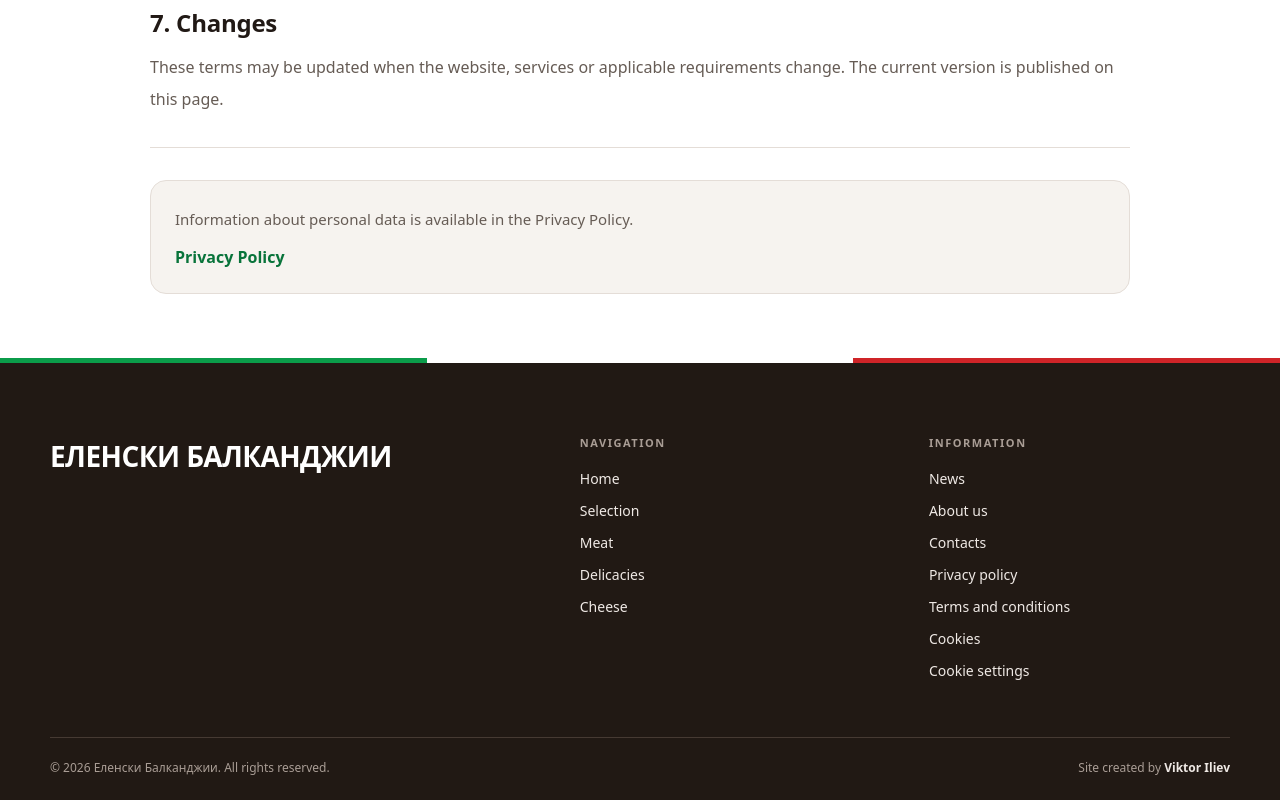
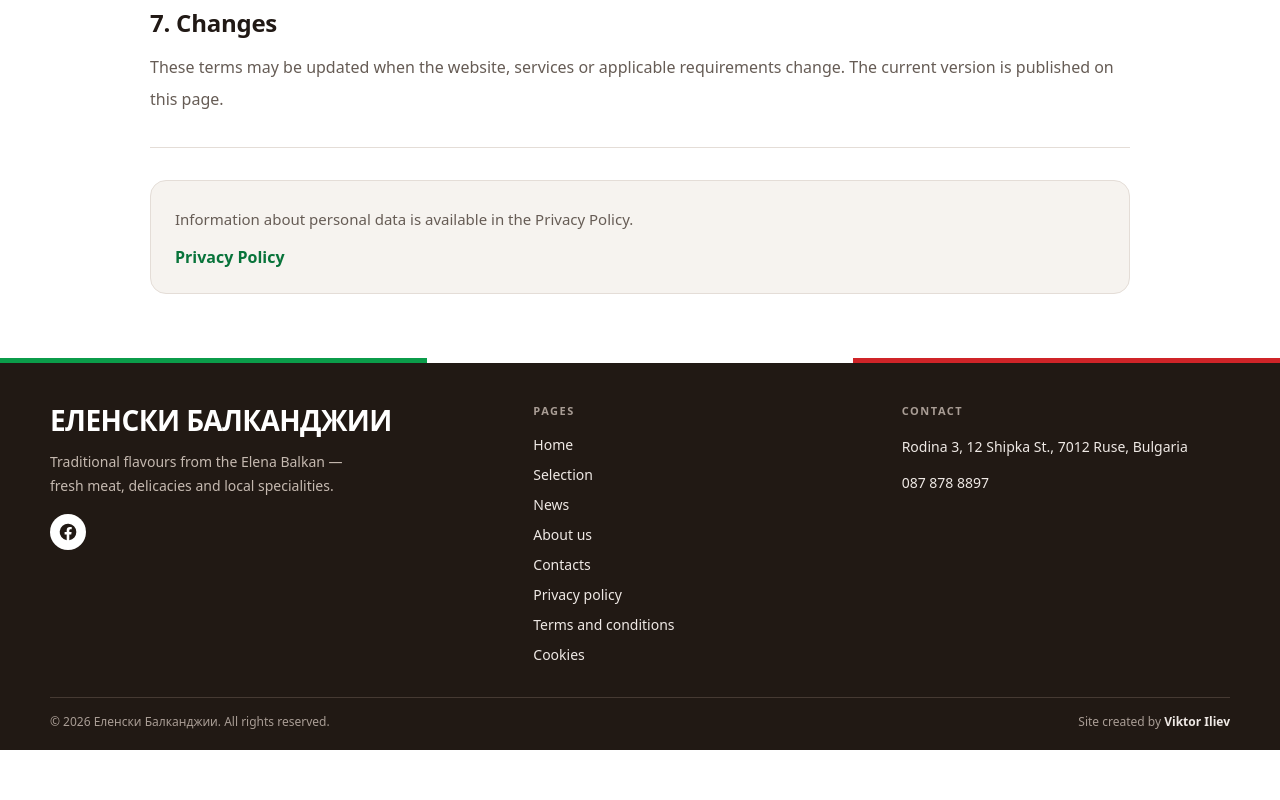
Before and after one commit to viktor132607/ElenskiBalkandzii.Client, a Next.js app: page /en/terms in a window 1280 px wide. Shown: the part 1522-2322 px from the top of the page. After the commit the page ends 2272 px from the top, so only its background shows below. Built offline with nearby package versions, Linux system fonts and the light colour scheme; no server answers.

Commit message:
Compact footer, consolidate cookie access and remove category numbering

```diff
--- a/src/components/Footer.tsx
+++ b/src/components/Footer.tsx
@@ -3,11 +3,10 @@
 import Link from "next/link";
 import { useSiteContent } from "@/components/ContentProvider";
 import { useLanguage } from "@/components/LanguageProvider";
-import { CookieSettingsButton } from "@/components/CookieConsent";
 
 export default function Footer() {
   const { language } = useLanguage();
-  const categories = useSiteContent()[language].products.categories.filter(category => category.visible);
+  const { contact } = useSiteContent()[language];
   const localizedHref = (href: string) => {
     const [path, hash] = href.split("#");
     const localizedPath = language === "en"
@@ -18,8 +17,8 @@ export default function Footer() {
   };
 
   const t = language === "bg" ? {
-    nav: "Навигация",
-    info: "Информация",
+    nav: "Страници",
+    info: "Контакти",
     home: "Начало",
     products: "Асортимент",
     news: "Новини",
@@ -31,11 +30,12 @@ export default function Footer() {
     privacy: "Политика за поверителност",
     terms: "Общи условия",
     cookies: "Бисквитки",
+    facebook: "Facebook страницата на Еленски Балканджии",
     rights: "Всички права запазени.",
     createdBy: "Сайтът е създаден от",
   } : {
-    nav: "Navigation",
-    info: "Information",
+    nav: "Pages",
+    info: "Contact",
     home: "Home",
     products: "Selection",
     news: "News",
@@ -47,33 +47,44 @@ export default function Footer() {
     privacy: "Privacy policy",
     terms: "Terms and conditions",
     cookies: "Cookies",
+    facebook: "Elenski Balkandzhii on Facebook",
     rights: "All rights reserved.",
     createdBy: "Site created by",
   };
 
   return (
-    <footer className="bg-[#211914] pb-6 text-white">
+    <footer className="bg-[#211914] pb-5 text-white">
       <div className="h-[5px] bg-[linear-gradient(90deg,#0b9c4a_0_33.333%,#fff_33.333%_66.666%,#cf2428_66.666%_100%)]" aria-hidden="true" />
-      <div className="mx-auto grid w-[min(1180px,calc(100%_-_40px))] grid-cols-[1.6fr_1fr_1fr] gap-12 pt-[72px] max-[1100px]:grid-cols-[1.3fr_1fr_1fr] max-[1100px]:gap-8 max-[820px]:grid-cols-2 max-[820px]:gap-[34px] max-[620px]:w-[min(1180px,calc(100%_-_32px))] max-[620px]:grid-cols-1 max-[620px]:pt-14">
-        <div className="max-[820px]:col-span-2 max-[620px]:col-span-1"><Link href={localizedHref("/")} className="inline-block text-[28px] font-black uppercase tracking-[-0.02em] hover:text-white" aria-label={language === "bg" ? "Еленски Балканджии — Начало" : "Elenski Balkandzhii — Home"}>Еленски Балканджии</Link></div>
+      <div className="mx-auto grid w-[min(1180px,calc(100%_-_40px))] grid-cols-[1.35fr_1fr_1fr] gap-10 pt-10 max-[900px]:gap-6 max-[700px]:grid-cols-2 max-[620px]:w-[min(1180px,calc(100%_-_32px))] max-[620px]:grid-cols-1 max-[620px]:gap-8">
+        <div className="max-[700px]:col-span-2 max-[620px]:col-span-1">
+          <Link href={localizedHref("/")} className="inline-block text-[clamp(20px,2.3vw,28px)] font-black uppercase leading-tight tracking-[-0.02em] hover:text-white" aria-label={language === "bg" ? "Еленски Балканджии — Начало" : "Elenski Balkandzhii — Home"}>Еленски Балканджии</Link>
+          <p className="mt-3 max-w-[300px] text-sm leading-6 text-[#c5b9b0]">{language === "bg" ? "Традиционни вкусове от Еленския Балкан — прясно месо, мезета и местни специалитети." : "Traditional flavours from the Elena Balkan — fresh meat, delicacies and local specialities."}</p>
+          <a href="https://www.facebook.com/100057496117481/" target="_blank" rel="noopener noreferrer" aria-label={t.facebook} title={t.facebook} className="mt-4 inline-flex h-9 w-9 items-center justify-center rounded-full bg-white text-[#211914] transition-colors hover:bg-[#e6bd7e] focus-visible:outline focus-visible:outline-2 focus-visible:outline-offset-2 focus-visible:outline-white">
+            <svg aria-hidden="true" viewBox="0 0 24 24" className="h-5 w-5 fill-current"><path d="M22 12a10 10 0 1 0-11.56 9.88v-6.99H7.9V12h2.54V9.8c0-2.51 1.5-3.9 3.77-3.9 1.1 0 2.24.2 2.24.2v2.46h-1.26c-1.24 0-1.63.77-1.63 1.56V12h2.78l-.45 2.89h-2.33v6.99A10 10 0 0 0 22 12Z" /></svg>
+          </a>
+        </div>
         <nav aria-label={language === "bg" ? "Навигация във футъра" : "Footer navigation"}>
-          <div className="mb-[18px] text-[11px] font-extrabold uppercase tracking-[0.14em] text-[#a99d95]">{t.nav}</div>
-          <div className="grid gap-3 text-sm text-[#efe9e5]"><Link className="hover:text-white" href={localizedHref("/")}>{t.home}</Link><Link className="hover:text-white" href={localizedHref("/products")}>{t.products}</Link>{categories.map(category => <Link key={category.id} className="hover:text-white" href={localizedHref(`/products#${category.id}`)}>{category.title}</Link>)}</div>
-        </nav>
-        <nav aria-label={language === "bg" ? "Информационни страници" : "Information pages"}>
-          <div className="mb-[18px] text-[11px] font-extrabold uppercase tracking-[0.14em] text-[#a99d95]">{t.info}</div>
-          <div className="grid gap-3 text-sm text-[#efe9e5]">
+          <div className="mb-4 text-[11px] font-extrabold uppercase tracking-[0.14em] text-[#a99d95]">{t.nav}</div>
+          <div className="grid gap-2.5 text-sm text-[#efe9e5]">
+            <Link className="hover:text-white" href={localizedHref("/")}>{t.home}</Link>
+            <Link className="hover:text-white" href={localizedHref("/products")}>{t.products}</Link>
             <Link className="hover:text-white" href={localizedHref("/news")}>{t.news}</Link>
             <Link className="hover:text-white" href={localizedHref("/about")}>{t.about}</Link>
             <Link className="hover:text-white" href={localizedHref("/contact")}>{t.contacts}</Link>
             <Link className="hover:text-white" href={localizedHref("/privacy")}>{t.privacy}</Link>
             <Link className="hover:text-white" href={localizedHref("/terms")}>{t.terms}</Link>
             <Link className="hover:text-white" href={localizedHref("/cookies")}>{t.cookies}</Link>
-            <CookieSettingsButton className="text-left hover:text-white" />
           </div>
         </nav>
+        <div>
+          <div className="mb-4 text-[11px] font-extrabold uppercase tracking-[0.14em] text-[#a99d95]">{t.info}</div>
+          <address className="grid gap-3 text-sm not-italic leading-6 text-[#efe9e5]">
+            <a href="https://www.google.com/maps/search/?api=1&query=%D1%83%D0%BB.+%D0%A8%D0%B8%D0%BF%D0%BA%D0%B0+12%2C+%D0%A0%D1%83%D1%81%D0%B5" target="_blank" rel="noopener noreferrer" className="hover:text-white">{contact.address}</a>
+            <a href={`tel:${contact.phone.replace(/[^+\d]/g, "")}`} className="hover:text-white">{contact.phone}</a>
+          </address>
+        </div>
       </div>
-      <div className="mx-auto mt-14 flex w-[min(1180px,calc(100%_-_40px))] flex-col gap-2 border-t border-[#463a33] pt-[22px] text-xs text-[#a99d95] sm:flex-row sm:items-center sm:justify-between max-[620px]:mt-[38px] max-[620px]:w-[min(1180px,calc(100%_-_32px))]">
+      <div className="mx-auto mt-8 flex w-[min(1180px,calc(100%_-_40px))] flex-col gap-2 border-t border-[#463a33] pt-4 text-xs text-[#a99d95] sm:flex-row sm:items-center sm:justify-between max-[620px]:w-[min(1180px,calc(100%_-_32px))]">
         <span>© {new Date().getFullYear()} Еленски Балканджии. {t.rights}</span>
         <span>{t.createdBy} <a href="https://viktor-iliev.site/portfolio/" target="_blank" rel="noreferrer" className="font-bold text-[#efe9e5] hover:text-white hover:underline">Viktor Iliev</a></span>
       </div>
--- a/src/components/LegalPage.tsx
+++ b/src/components/LegalPage.tsx
@@ -15,7 +15,7 @@ const content = {
       sections: [
         ["1. Кой поддържа сайта и контакт", "Сайтът представя магазина „Еленски Балканджии“ в Русе. За въпроси относно обработването на данни използвайте адрес ул. „Шипка“ 12, ж.к. Родина 3, 7012 Русе или телефон 087 878 8897."],
         ["2. Какви данни се обработват", "Публичното разглеждане не изисква профил и формуляр с лични данни. Сайтът пази вашия избор за бисквитки. Хостингът и API могат да обработват технически данни за заявките, например IP адрес и време на достъп, за работа и сигурност на услугата. Само при „Приемам всички“ и конфигуриран Google Analytics се изпращат данни за посетените страници и видимите категории и продуктови карти."],
-        ["3. Защо и на какво основание", "Необходимите технически данни се използват за предоставяне и защита на сайта; предпочитанието за бисквитки пази вашия избор. Статистиката е незадължителна и се включва само въз основа на вашето съгласие, което можете да оттеглите чрез „Настройки на бисквитките“ в долната част на страницата. Отказът не ограничава достъпа до публичното съдържание."],
+        ["3. Защо и на какво основание", "Необходимите технически данни се използват за предоставяне и защита на сайта; предпочитанието за бисквитки пази вашия избор. Статистиката е незадължителна и се включва само въз основа на вашето съгласие, което можете да оттеглите чрез „Настройки на бисквитките“ на страницата „Бисквитки“. Отказът не ограничава достъпа до публичното съдържание."],
         ["4. Получатели и външно съдържание", "Сайтът се хоства в Render, а администраторското съдържание се поддържа чрез API и база данни. При съгласие може да се използва Google Analytics. Картата на Google се зарежда автоматично само при „Приемам всички“, а при друг избор — след натискане на „Зареди картата“. Видеа от YouTube или Vimeo се зареждат след натискане на „Пусни видеото“. При отваряне на външна връзка съответният доставчик обработва заявката по собствената си политика."],
         ["5. Срокове", "Изборът за бисквитки се пази 180 дни. Ако разрешите статистика, Google Analytics може да използва бисквитки _ga и _ga_* с обичаен срок до 2 години. Администраторският достъп се пази в sessionStorage за сесията на браузъра. За сроковете на техническите логове и данните при външните доставчици се прилагат техните настройки и политики."],
         ["6. Вашите права", "Според приложимите условия можете да поискате достъп, коригиране, изтриване, ограничаване или преносимост на данните и да възразите срещу обработване. Можете да оттеглите съгласието си по всяко време, без това да засяга обработването преди оттеглянето. За въпроси използвайте посочените контакти; жалба може да се подаде до Комисията за защита на личните данни (КЗЛД)."],
@@ -31,7 +31,7 @@ const content = {
       sections: [
         ["1. Website operator and contact", "This website presents the Elenski Balkandzhii store in Ruse. For questions about data processing, use the address 12 Shipka St., Rodina 3, 7012 Ruse, Bulgaria, or call 087 878 8897."],
         ["2. Data processed", "Browsing public pages does not require an account or a personal-data form. The website stores your cookie choice. The hosting provider and API may process request details such as IP address and access time to operate and secure the service. Only after ‘Accept all’, and if Google Analytics is configured, are page visits and visible category and product-card views sent for analytics."],
-        ["3. Purposes and legal basis", "Necessary technical data is used to provide and secure the website; the preference cookie remembers your choice. Analytics is optional and relies on your consent, which you can withdraw using ‘Cookie settings’ in the footer. Refusing analytics does not restrict access to public content."],
+        ["3. Purposes and legal basis", "Necessary technical data is used to provide and secure the website; the preference cookie remembers your choice. Analytics is optional and relies on your consent, which you can withdraw using ‘Cookie settings’ on the Cookies page. Refusing analytics does not restrict access to public content."],
         ["4. Recipients and external content", "The website is hosted on Render, while admin content is served by an API and database. With consent, Google Analytics may be used. The Google map loads automatically only after ‘Accept all’; otherwise it loads when you select ‘Load map’. YouTube or Vimeo videos load after you select ‘Play video’. Opening an external link sends a request to that service, whose own privacy policy applies."],
         ["5. Retention", "The cookie choice is kept for 180 days. If you allow analytics, Google Analytics may set _ga and _ga_* cookies with a typical lifetime of up to two years. Admin access is held in sessionStorage for the browser session. Technical log retention and data held by outside providers depend on their settings and policies."],
         ["6. Your rights", "Where applicable, you may request access, correction, erasure, restriction or portability of your data and object to processing. You can withdraw consent at any time without affecting prior processing. Use the contact details above for questions; you may lodge a complaint with Bulgaria's Commission for Personal Data Protection (CPDP)."],
@@ -87,7 +87,7 @@ const content = {
         ["1. Задължителни", "Бисквитката elenski_cookie_choice пази избора ви („само задължителни“, „приемам всички“ или „отказвам всички“) за 180 дни (SameSite=Lax, Secure при HTTPS). При отказ задължителната бисквитка продължава да помни отказа. Администраторският панел използва sessionStorage за сесията на редактора. Езикът се определя от адреса на страницата."],
         ["2. Незадължителна статистика", "Само след „Приемам всички“ и при настроен Google Analytics сайтът зарежда Google tag. Услугата може да създава бисквитки _ga и _ga_* (обичайно до 2 години) и измерва посещения на страници и видими продуктови карти/категории. „Само задължителни“ и „Отказвам всички“ не включват статистиката. Не използваме рекламно проследяване."],
         ["3. Google Maps и видео", "При „Приемам всички“ картата в „Контакти“ се зарежда автоматично. При останалите избори тя се зарежда само след натискане на „Зареди картата“. Можете да отворите адреса и директно в Google Maps, включително на телефон. Външните видеа се зареждат само след натискане на „Пусни видеото“. Външните услуги могат да обработват технически данни и да използват бисквитки според собствените си политики."],
-        ["4. Промяна на избора", "Използвайте „Настройки на бисквитките“ в долната част на всяка страница, за да промените избора по всяко време. При оттегляне сайтът спира измерването и премахва достъпните за него бисквитки на Google Analytics. Можете да изтриете бисквитките и от браузъра. Съдържанието остава достъпно при отказ."],
+        ["4. Промяна на избора", "Използвайте „Настройки на бисквитките“ на тази страница, за да промените избора по всяко време. При оттегляне сайтът спира измерването и премахва достъпните за него бисквитки на Google Analytics. Можете да изтриете бисквитките и от браузъра. Съдържанието остава достъпно при отказ."],
         ["5. Промени в политиката", "При добавяне или премахване на аналитични, рекламни или други външни услуги тази политика може да бъде актуализирана, за да отразява реално използваните технологии."],
       ],
       related: "За повече информация относно обработването на лични данни вижте политиката за поверителност.",
@@ -103,7 +103,7 @@ const content = {
         ["1. Essential storage", "The elenski_cookie_choice cookie remembers your choice (essential only, accept all or reject all) for 180 days (SameSite=Lax, Secure on HTTPS). Even after reject all, this essential cookie remembers the refusal. The editor uses sessionStorage for its admin session. Language is determined from the page URL."],
         ["2. Optional analytics", "Only after you select ‘Accept all’, and only if Google Analytics is configured, the website loads the Google tag. It may set _ga and _ga_* cookies (typically up to two years) and measures page visits and visible product cards and categories. Essential only and reject all do not enable analytics. We do not use advertising tracking."],
         ["3. Google Maps and videos", "Accept all automatically loads the map on the contact page. With either other choice, the map loads only if you select ‘Load map’. You can also open the address directly in Google Maps on a phone. Third-party videos load only when you select ‘Play video’. External services may process technical data and set cookies under their own policies."],
-        ["4. Changing your choice", "Use ‘Cookie settings’ in the footer of any page to change your choice at any time. On withdrawal, the website stops measurement and removes Google Analytics cookies accessible to this website. You can also remove cookies in browser settings. The website remains available if you decline."],
+        ["4. Changing your choice", "Use ‘Cookie settings’ on this page to change your choice at any time. On withdrawal, the website stops measurement and removes Google Analytics cookies accessible to this website. You can also remove cookies in browser settings. The website remains available if you decline."],
         ["5. Policy changes", "If analytics, advertising or other external services are added or removed, this policy may be updated to reflect the technologies actually in use."],
       ],
       related: "For more information about personal-data processing, see the Privacy Policy.",
--- a/src/components/catalog/ProductsPage.tsx
+++ b/src/components/catalog/ProductsPage.tsx
@@ -44,8 +44,7 @@ export default function ProductsPage() {
         return <section key={category.id} id={category.id} aria-labelledby={`${category.id}-heading`} className="scroll-mt-28 pt-16 md:pt-24">
           <div data-category-id={category.id} data-category-name={category.title} className="grid overflow-hidden rounded-[24px] border border-[#e4ddd7] bg-white md:grid-cols-[minmax(0,1fr)_minmax(300px,44%)]">
             <div className="flex flex-col justify-center p-7 md:p-12">
-              <span className="text-xs font-black uppercase tracking-[.2em]" style={{color:accent}}>{String(categoryIndex + 1).padStart(2, '0')} / {String(categories.length).padStart(2, '0')}</span>
-              <h2 id={`${category.id}-heading`} className="mt-4 text-[clamp(32px,4vw,52px)] font-black uppercase leading-tight">{category.title}</h2>
+              <h2 id={`${category.id}-heading`} className="text-[clamp(32px,4vw,52px)] font-black uppercase leading-tight">{category.title}</h2>
               {category.description && <p className="mt-4 max-w-[550px] text-lg leading-relaxed text-[#625851]">{category.description}</p>}
               <a href={`#${category.id}-items`} className="mt-8 self-start border-b-2 pb-1 text-sm font-black uppercase tracking-wide" style={{borderColor:accent}}>{t.products} ↓</a>
             </div>
```
